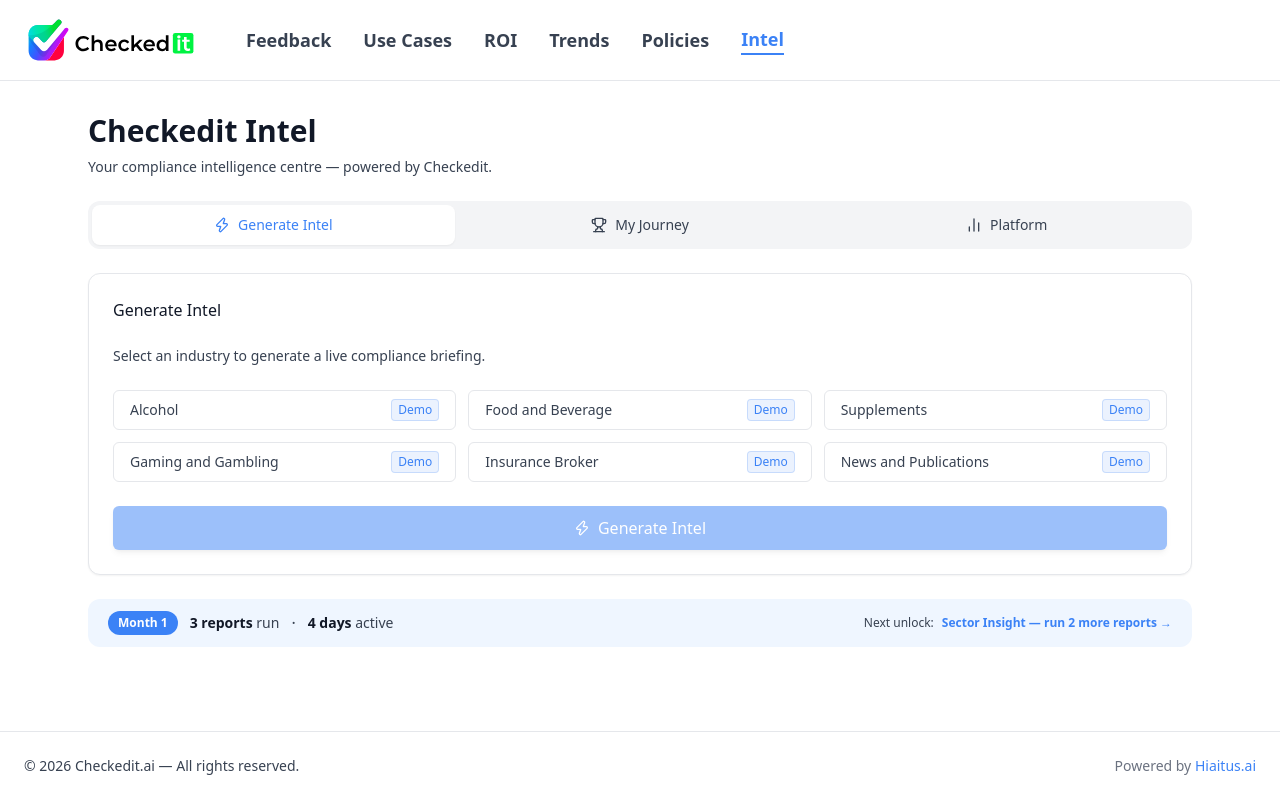
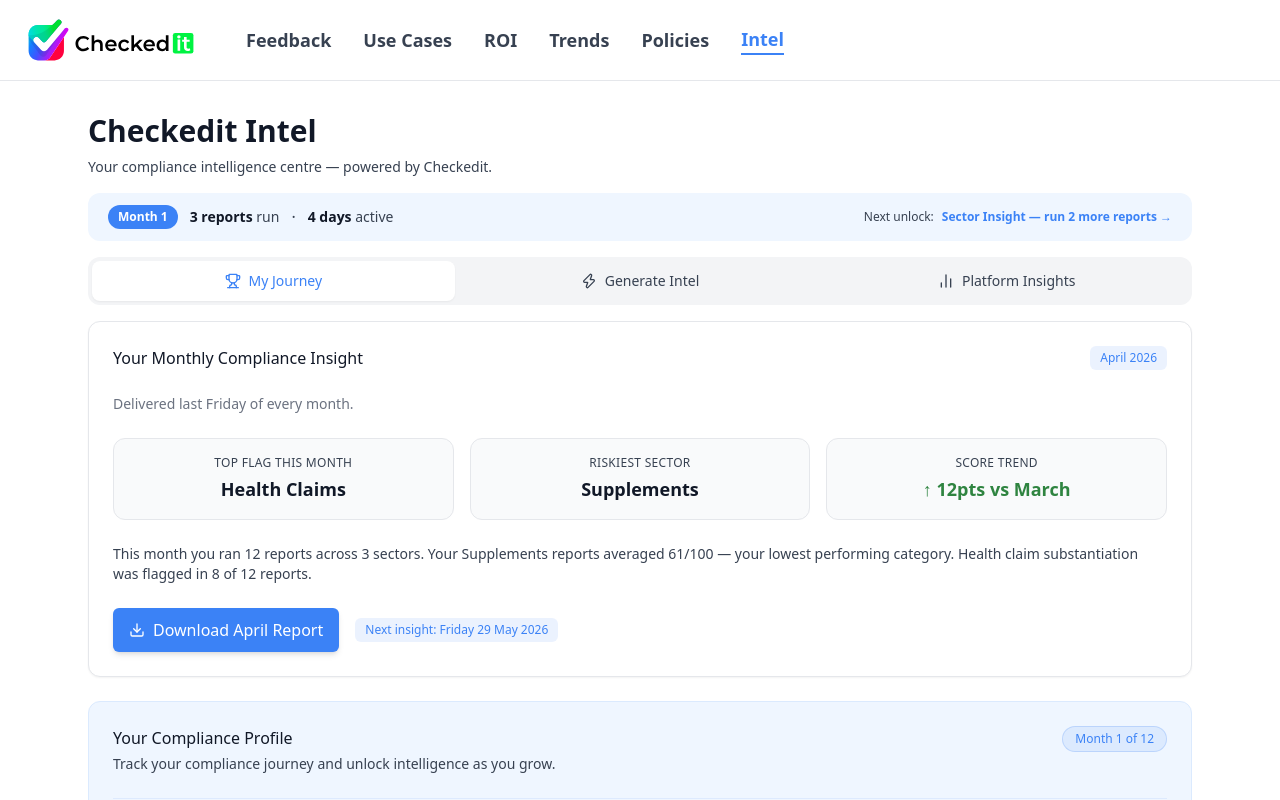
Before and after one commit to StuSheridan/checkedit-intel, a Next.js app: page /intel in a window 1280 px wide. Shown: the top 800 px of the page. Built offline with nearby package versions, Linux system fonts and the light colour scheme.

Commit message:
feat: intel — persistent progress strip, my journey default tab

```diff
--- a/src/app/intel/page.tsx
+++ b/src/app/intel/page.tsx
@@ -9,25 +9,28 @@
 import ProgressStrip from '@/components/intel/ProgressStrip';
 
 const tabs = [
+  { id: 'journey' as const, label: 'My Journey', icon: Trophy },
   { id: 'generate' as const, label: 'Generate Intel', icon: Zap },
-  { id: 'journey' as const, label: 'My Journey', icon: Trophy },
-  { id: 'platform' as const, label: 'Platform', icon: BarChart2 },
+  { id: 'platform' as const, label: 'Platform Insights', icon: BarChart2 },
 ];
 
 export default function IntelPage() {
-  const [activeTab, setActiveTab] = useState<'generate' | 'journey' | 'platform'>('generate');
+  const [activeTab, setActiveTab] = useState<'journey' | 'generate' | 'platform'>('journey');
 
   return (
-    <div className="mx-auto max-w-6xl space-y-6 px-4 sm:px-6">
-      <div className="mb-6">
+    <div className="mx-auto max-w-6xl space-y-4 px-4 sm:px-6">
+      <div className="mb-2">
         <h1 className="text-3xl font-semibold text-brand-title-text my-2">Checkedit Intel</h1>
         <p className="text-sm text-brand-body-text">
           Your compliance intelligence centre — powered by Checkedit.
         </p>
       </div>
 
+      {/* Progress strip — always visible */}
+      <ProgressStrip />
+
       {/* Tab bar */}
-      <div className="flex gap-1 bg-grey-100 p-1 rounded-xl mb-6">
+      <div className="flex gap-1 bg-grey-100 p-1 rounded-xl">
         {tabs.map((tab) => (
           <button
             key={tab.id}
@@ -45,17 +48,16 @@
       </div>
 
       {/* Tab content */}
-      {activeTab === 'generate' && (
-        <div className="space-y-6">
-          <GenerateIntel />
-          <ProgressStrip />
-        </div>
-      )}
-
       {activeTab === 'journey' && (
         <div className="space-y-6">
           <MonthlyInsight />
           <ComplianceProfile />
+        </div>
+      )}
+
+      {activeTab === 'generate' && (
+        <div className="space-y-6">
+          <GenerateIntel />
         </div>
       )}
 
```
